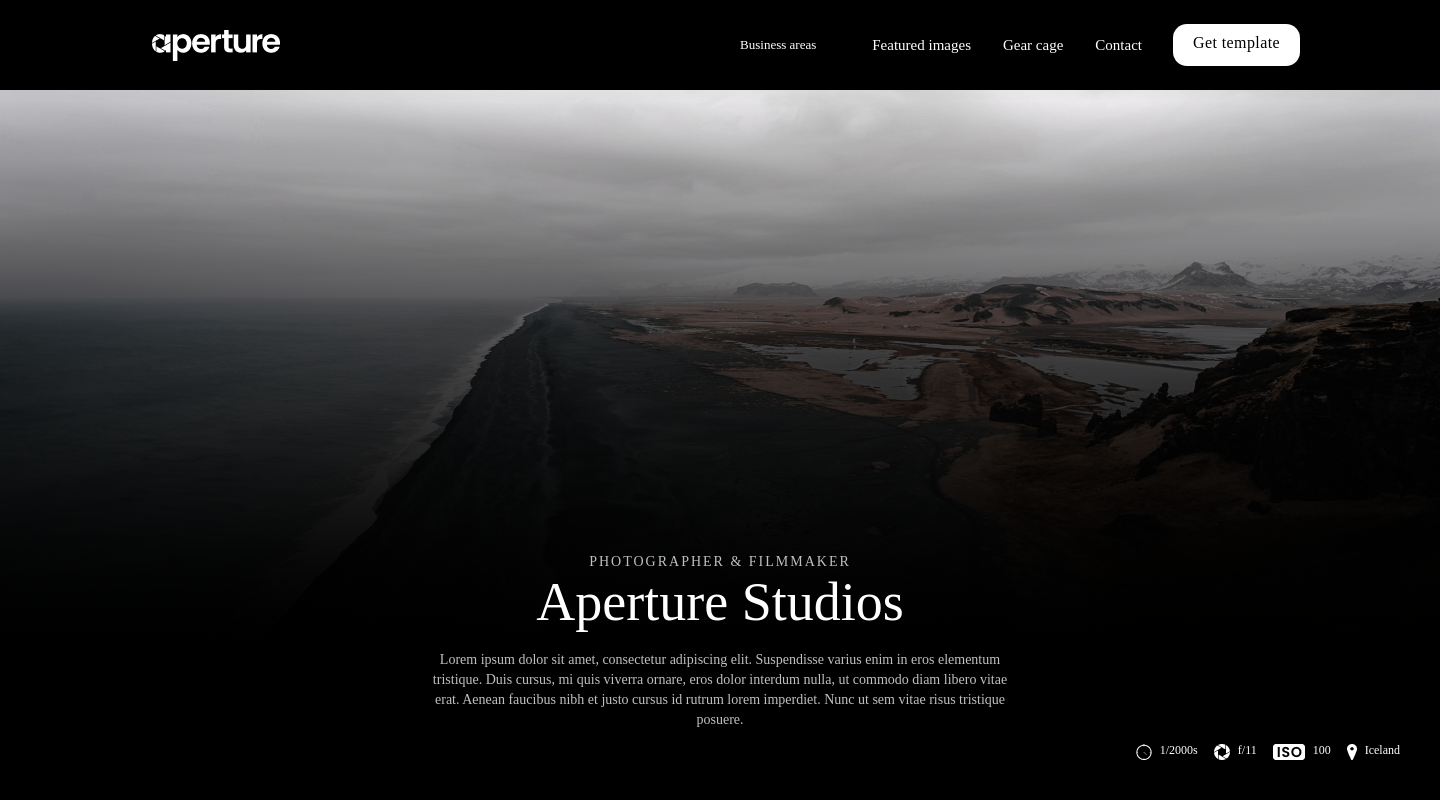
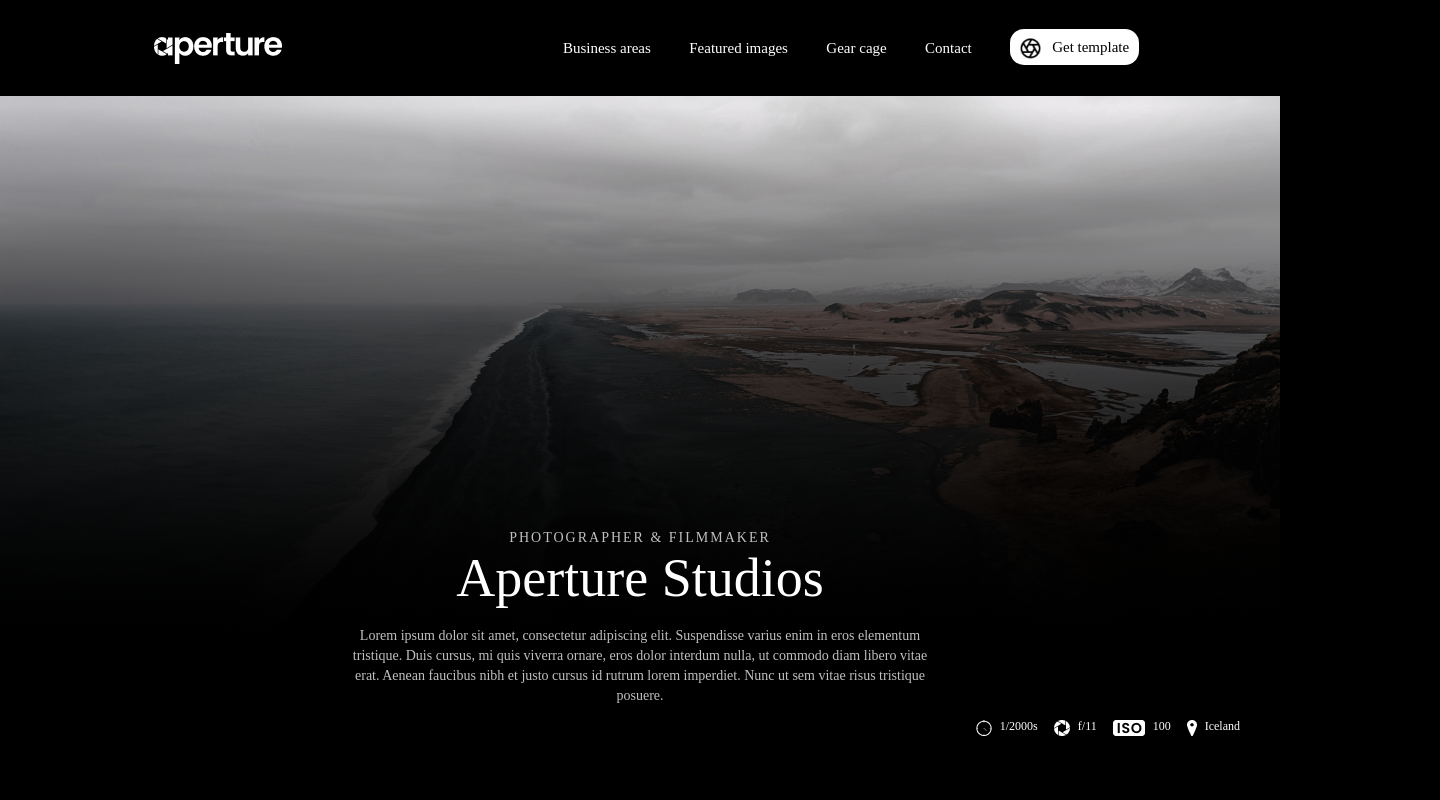
Before and after one commit to tereneka/aperture, a plain HTML site: page index.html in a window 1280 px wide. Shown: the top 800 px of the page, 1440 px wide, since content can reach past the window. Drawn offline with Linux system fonts and the light colour scheme.

Commit message:
converted sizes to relative

```diff
--- a/blocks/cards-section/cards-section.css
+++ b/blocks/cards-section/cards-section.css
@@ -1,5 +1,5 @@
 .cards-section {
-  padding: 113px 0 100px;
+  padding: 100px 0;
   display: flex;
   flex-direction: column;
   align-items: center;
--- a/blocks/header/header.css
+++ b/blocks/header/header.css
@@ -1,9 +1,9 @@
 .header {
   box-sizing: border-box;
-  height: 90px;
-  width: 1200px;
+  height: 12vh;
+  width: 80vw;
   margin: auto;
-  padding: 0 20px 0 32px;
+  padding: 0 1vw 0 2vw;
   display: flex;
   justify-content: space-between;
   align-items: center;
--- a/blocks/header/header__nav-item.css
+++ b/blocks/header/header__nav-item.css
@@ -1,14 +1,3 @@
 .header__nav-item {
   box-sizing: border-box;
 }
-
-.header__nav-item:first-of-type {
-  margin-right: 24px;
-}
-
-.header__nav-item:last-of-type {
-  background-color: white;
-  border-radius: 14px;
-  padding: 9px 20px 13px;
-  margin-left: -1px;
-}
--- a/blocks/header/header__nav-link.css
+++ b/blocks/header/header__nav-link.css
@@ -6,13 +6,3 @@
   font-size: 15px;
   line-height: 20px;
 }
-
-.header__nav-item:first-of-type .header__nav-link {
-  font-size: 13px;
-}
-
-.header__nav-item:last-of-type .header__nav-link {
-  font-size: 16px;
-  letter-spacing: 0.4px;
-  color: black;
-}
--- a/blocks/header/header__nav-list.css
+++ b/blocks/header/header__nav-list.css
@@ -1,8 +1,7 @@
 .header__nav-list {
   list-style: none;
   margin: 0;
-  padding-left: 19.81px;
   display: flex;
   align-items: center;
-  gap: 32px;
+  gap: 3vw;
 }
--- a/blocks/heading/heading.css
+++ b/blocks/heading/heading.css
@@ -5,7 +5,7 @@
       rgba(0, 0, 0, 0) 98.53%
     ),
     url(../../images/header-back.png);
-  min-height: 710px;
+  min-height: 85vh;
   display: flex;
   flex-direction: column;
   align-items: center;
--- a/blocks/heading/heading__descr.css
+++ b/blocks/heading/heading__descr.css
@@ -1,6 +1,6 @@
 .heading__descr {
   color: var(--main-text);
-  width: 580px;
+  width: 45vw;
   font-style: normal;
   font-weight: 400;
   font-size: 14px;
--- a/blocks/root/root.css
+++ b/blocks/root/root.css
@@ -1,6 +1,4 @@
 .root {
-  width: 1440px;
   background-color: var(--main-back);
-  font-family: "Poppins";
   margin: 0;
 }
--- a/blocks/two-columns-section/two-columns-section__info-block.css
+++ b/blocks/two-columns-section/two-columns-section__info-block.css
@@ -1,6 +1,6 @@
 .two-columns-section__info-block {
   width: 50%;
-  padding: 0 100px;
+  padding: 0 7vw;
   box-sizing: border-box;
   display: flex;
   flex-direction: column;
--- a/index.html
+++ b/index.html
@@ -29,7 +29,7 @@
           <a class="header__nav-link" href="#">Contact</a>
         </li>
         <li class="header__nav-item">
-          <a class="header__nav-link" href="#">Get template</a>
+          <a class="decor-link" href="#">Get template</a>
         </li>
       </ul>
     </nav>
```
